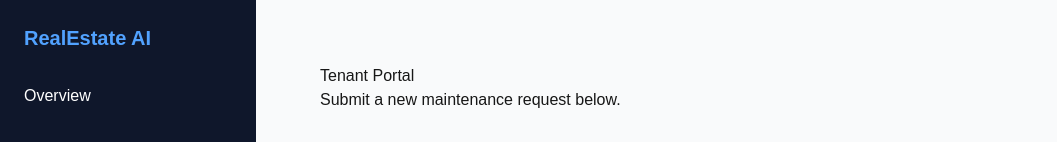
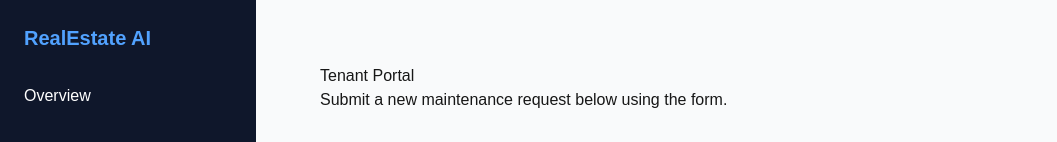
Before and after one commit to tannisthamaiti/tenant_FE, a Next.js app in the folder tenant-app/: page /dashboard/tenant/create-request in a window 1280 px wide. Shown: the top 142 px of the page, without its empty margins (0-1057 px from the left). Built offline with nearby package versions, Linux system fonts and the light colour scheme; no server answers; the database is empty.

Commit message:
middleware change

```diff
--- a/tenant-app/app/dashboard/tenant/create-request/page.tsx
+++ b/tenant-app/app/dashboard/tenant/create-request/page.tsx
@@ -5,7 +5,7 @@ export default function CreateRequestPage() {
   return (
     <main style={{ padding: '2rem' }}>
       <h1>Tenant Portal</h1>
-      <p>Submit a new maintenance request below.</p>
+      <p>Submit a new maintenance request below using the form.</p>
 
       {/* This is your form component */}
       <MaintenanceRequestForm />
```
